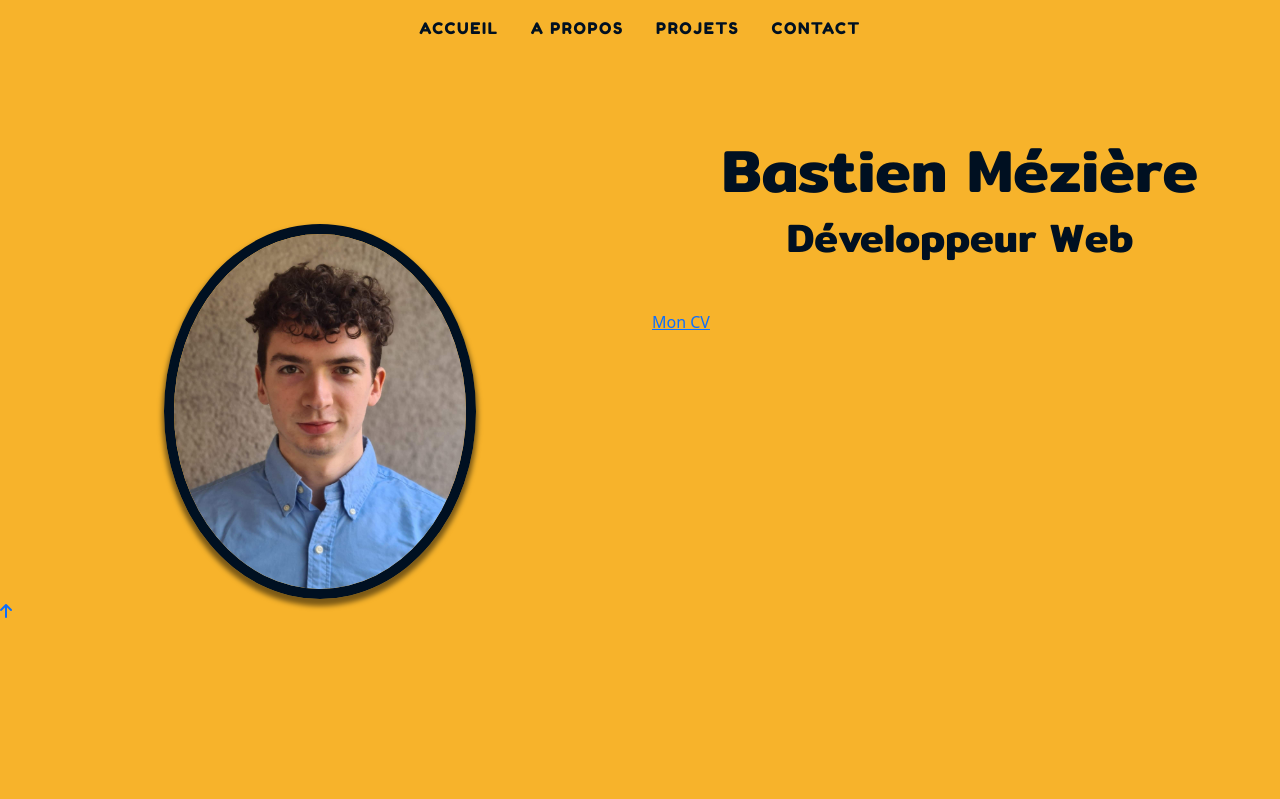
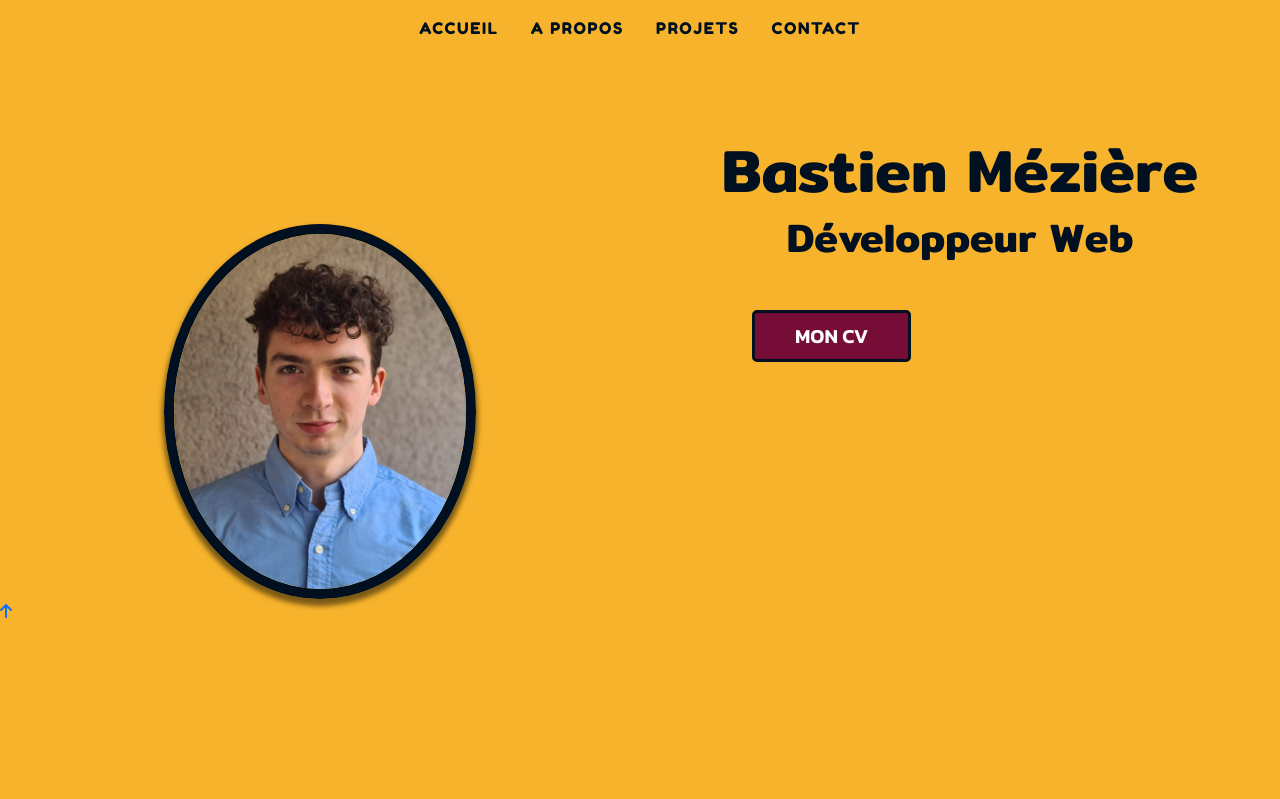
Before and after one commit to Bastien-Meziere/Portfolio-LOCAL, a PHP site: page /Portfolio/ in a window 1280 px wide. Shown: the top 799 px of the page. Run offline with PHP 8.4, Linux system fonts and the light colour scheme; some libraries are stand-ins or nearby versions; some web fonts are replaced.

Commit message:
feat : ajout bouton "Mon CV" partie accueil pour afficher le CV

```diff
--- a/asset/css/style.css
+++ b/asset/css/style.css
@@ -217,6 +217,46 @@ form.active {
     font-size: 5vh;
     font-weight: 600;
     color: var(--bleu);
+}
+/* Bouton "Mon CV" */
+.mon-cv {
+    display: inline-block;
+    position: relative;
+    left: 100px;
+    border-radius: 5px;
+    border: 3px solid var(--bleu);
+    background: var(--bordeaux);
+    text-decoration: none;
+    text-transform: uppercase;
+    padding: 8px 40px;
+    color: var(--blanc);
+    font-family: 'Kanit', sans-serif;
+    font-size: 20px;
+    font-weight: 600;
+    z-index: 1;
+    overflow: hidden;
+    transition: color .5s;
+}
+.mon-cv:before {
+    background: var(--blanc);
+    content: "";
+    position: absolute;
+    z-index: -1;
+    height: 130px;
+    width: 200px;
+    border-radius: 50%;
+}
+.mon-cv:hover {
+    color: var(--bleu);
+}
+.mon-cv:before {
+    top: 100%;
+    left: 100%;
+    transition: all .7s;
+}
+.mon-cv:hover::before {
+    top: -30px;
+    left: -30px;
 }
 /* Image codeur cartoon */
 .codeur {
```
